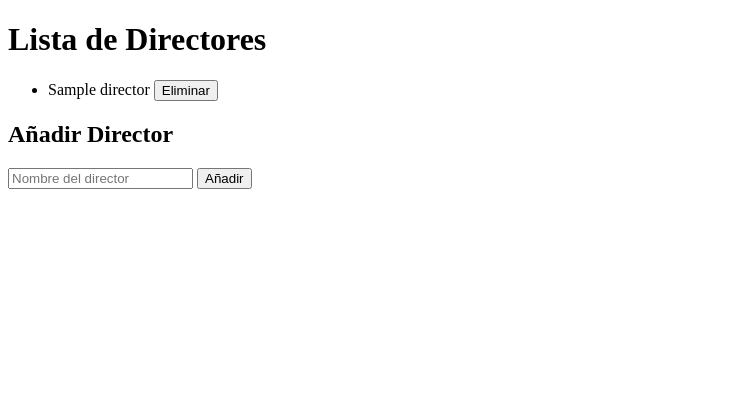
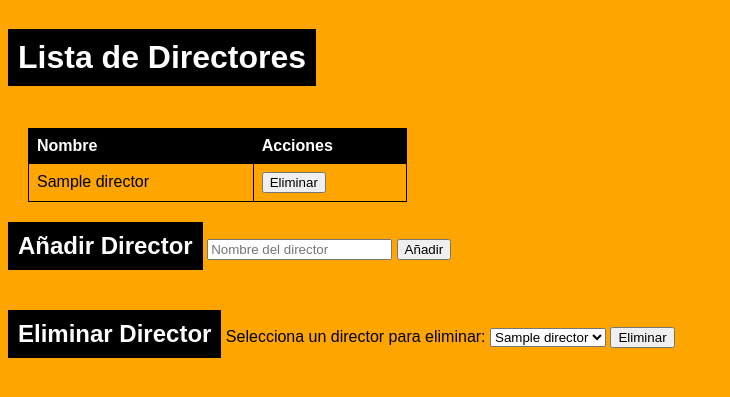
Before and after one commit to pabloap7/Mi-web, a Python web app: template fastapi/templates/directores.html in a window 1280 px wide. Shown: the top 397 px of the page, without its empty margins (0-730 px from the left). Run offline with Jinja, Linux system fonts and the light colour scheme; the template is opened without the code that fills it: most values are stand-ins (such as "Sample title", 1, 10 or a date in 2020).

Commit message:
formulario eliminar y estilos

```diff
--- /dev/null
+++ b/fastapi/static/css/style_directores.css
@@ -0,0 +1,28 @@
+body {
+    background-color: orange;
+    font-family: Arial, sans-serif;
+}
+table {
+    width: 30%;
+    border-collapse: collapse;
+    margin-top: 20px;
+    margin-left: 20px;
+}
+th, td {
+    border: 1px solid black;
+    padding: 8px;
+    text-align: left;
+}
+th {
+    background-color: black;
+    color: white;
+}
+.title {
+    background-color: black;
+    color: white;
+    display: inline-block;
+    padding: 10px;
+}
+form {
+    display: inline;
+}
--- a/fastapi/templates/directores.html
+++ b/fastapi/templates/directores.html
@@ -2,25 +2,47 @@
 <html lang="es">
 <head>
     <meta charset="UTF-8">
+    <link rel="stylesheet" href="{{ url_for('static', path='css/style_directores.css') }}">
     <title>Directores</title>
 </head>
 <body>
-    <h1>Lista de Directores</h1>
-    <ul>
-        {% for director in directores %}
-            <li>
-                {{ director.nombre }}
-                <form action="/delete_director" method="post" style="display:inline;">
-                    <input type="hidden" name="id" value="{{ director.id }}">
-                    <button type="submit">Eliminar</button>
-                </form>
-            </li>
-        {% endfor %}
-    </ul>
-    <h2>Añadir Director</h2>
+    <h1 class="title">Lista de Directores</h1>
+    <table>
+        <thead>
+            <tr>
+                <th>Nombre</th>
+                <th>Acciones</th>
+            </tr>
+        </thead>
+        <tbody>
+            {% for director in directores %}
+                <tr>
+                    <td>{{ director.nombre }}</td>
+                    <td>
+                        <form action="/delete_director" method="post">
+                            <input type="hidden" name="id" value="{{ director.id }}">
+                            <button type="submit">Eliminar</button>
+                        </form>
+                    </td>
+                </tr>
+            {% endfor %}
+        </tbody>
+    </table>
+    <h2 class="title">Añadir Director</h2>
     <form action="/add_director" method="post">
         <input type="text" name="nombre" placeholder="Nombre del director" required>
         <button type="submit">Añadir</button>
     </form>
+    <br>
+    <h2 class="title">Eliminar Director</h2>
+    <form action="/delete_director" method="post">
+        <label for="director_id">Selecciona un director para eliminar:</label>
+        <select name="id" id="director_id">
+            {% for director in directores %}
+                <option value="{{ director.id }}">{{ director.nombre }}</option>
+            {% endfor %}
+        </select>
+        <button type="submit">Eliminar</button>
+    </form>
 </body>
 </html>
```
